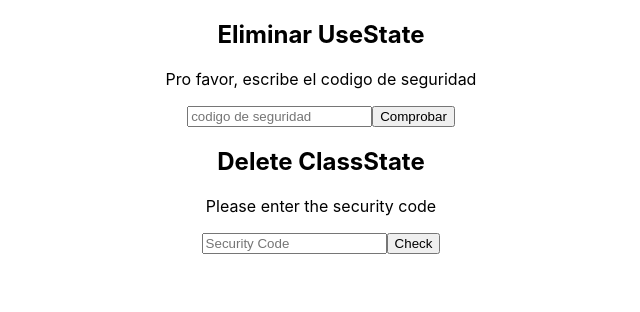
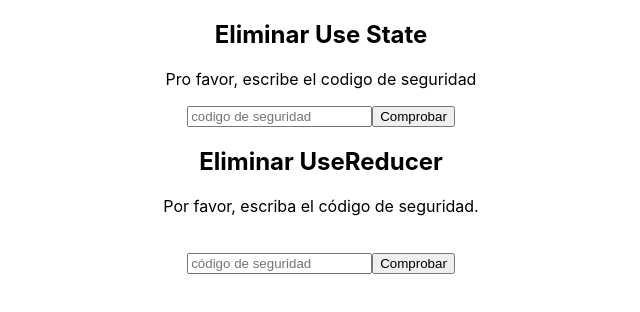
Before and after one commit to RSaucedo96/securitycodes, a React (Create React App) app: page / in a window 1280 px wide. Shown: the top 312 px of the page, without its empty margins (319-959 px from the left). Built offline with nearby package versions, Linux system fonts and the light colour scheme.

Commit message:
added reducers to handle state

```diff
--- a/src/App.js
+++ b/src/App.js
@@ -1,12 +1,14 @@
-import {UseState} from './UseState'
-import {ClassState} from "./ClassState";
+
+
+import UseReducer from "./UseReducer";
 import './App.css';
+import {UseState} from "./UseState";
 
 function App() {
   return (
     <div className="App">
-      <UseState name="UseState" />
-      <ClassState name="ClassState"/>
+        <UseState name="Use State"/>
+        <UseReducer name="Use Reducer" />
     </div>
   );
 }
--- a/src/ClassState.js
+++ b/src/ClassState.js
@@ -1,5 +1,5 @@
 import React from "react";
-import { Loading } from "./Loading";
+import { Loading } from "./loading";
 
 const SECURITY_CODE = 'veritran';
 
--- /dev/null
+++ b/src/UseReducer.js
@@ -0,0 +1,113 @@
+import React, { useEffect, useReducer, Fragment } from 'react'
+
+const SECURITY_CODE = 'paradigma'
+const initialState = {
+    value: '',
+    loading: false,
+    error: false,
+    deleted: false,
+    confirmed: false,
+}
+
+const reducer = (state, action) => {
+    switch (action.type) {
+        case 'Error':
+            return {
+                ...state,
+                error: true,
+                loading: false,
+            }
+        case 'Confirm':
+            return {
+                ...state,
+                loading: false,
+                error: false,
+                confirmed: true,
+            }
+        case 'Write':
+            return {
+                ...state,
+                value: action.payload,
+            }
+        case 'Check':
+            return {
+                ...state,
+                loading: true,
+                error: false,
+            }
+        case 'Delete':
+            return {
+                ...state,
+                deleted: true,
+            }
+        case 'Reset':
+            return {
+                ...state,
+                value: '',
+                confirmed: false,
+                deleted: false,
+            }
+        default:
+            return {
+                ...state,
+            }
+    }
+}
+
+export default function UseReducer() {
+    const [ state, dispatch ] = useReducer(reducer, initialState)
+
+    useEffect(
+        () => {
+            if (state.loading) {
+                setTimeout(() => {
+                    if (state.value === SECURITY_CODE) {
+                        dispatch({ type: 'Confirm' })
+                    } else {
+                        dispatch({ type: 'Error' })
+                    }
+                }, 1000)
+            }
+        },
+        [state.loading, state.value]
+    );
+
+    if (!state.deleted && !state.confirmed) {
+        return (
+            <div>
+                <h2>Eliminar UseReducer</h2>
+                <p>Por favor, escriba el código de seguridad.</p>
+                {state.loading ? 'Cargando...' : state.error ? 'Error :(' : null}
+                <br />
+                <input
+                    type='text'
+                    placeholder='código de seguridad'
+                    value={state.value}
+                    onChange={ev => dispatch({ type: 'Write', payload: ev.target.value })}
+                />
+                <button
+                    onClick={() => {
+                        dispatch({ type: 'Check' })
+                    }}
+                >
+                    Comprobar
+                </button>
+            </div>
+        )
+    } else if (!state.deleted && state.confirmed) {
+        return (
+            <Fragment>
+                <p>Pedimos confirmación. ¿Tas seguro?</p>
+                <button onClick={() => dispatch({ type: 'Delete' })}>Si, eliminar</button>
+                <button onClick={() => dispatch({ type: 'Reset' })}>No, me arrepentí</button>
+            </Fragment>
+        )
+    } else {
+        return (
+            <Fragment>
+                <p>Eliminado con éxito</p>
+                <button onClick={() => dispatch({ type: 'Reset' })}>Regresar</button>
+            </Fragment>
+        )
+    }
+}
```
